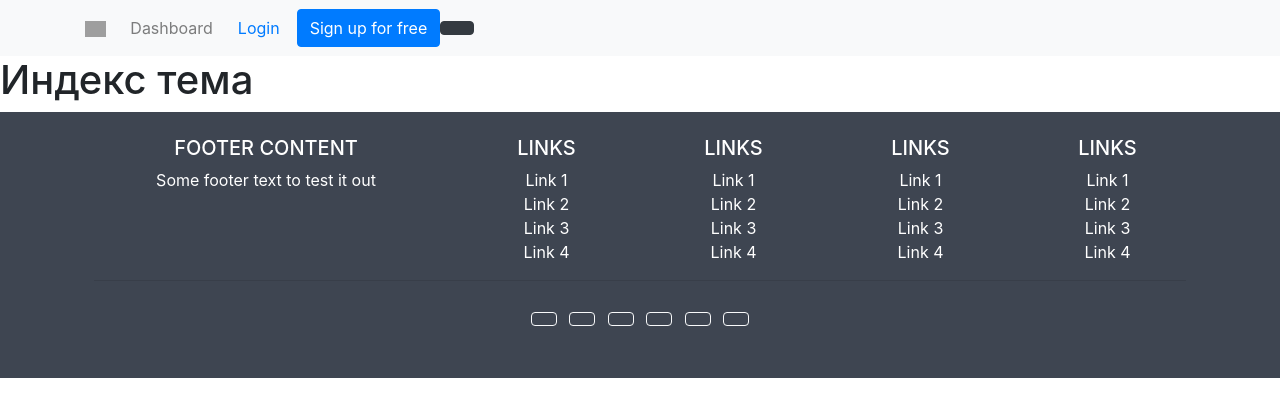
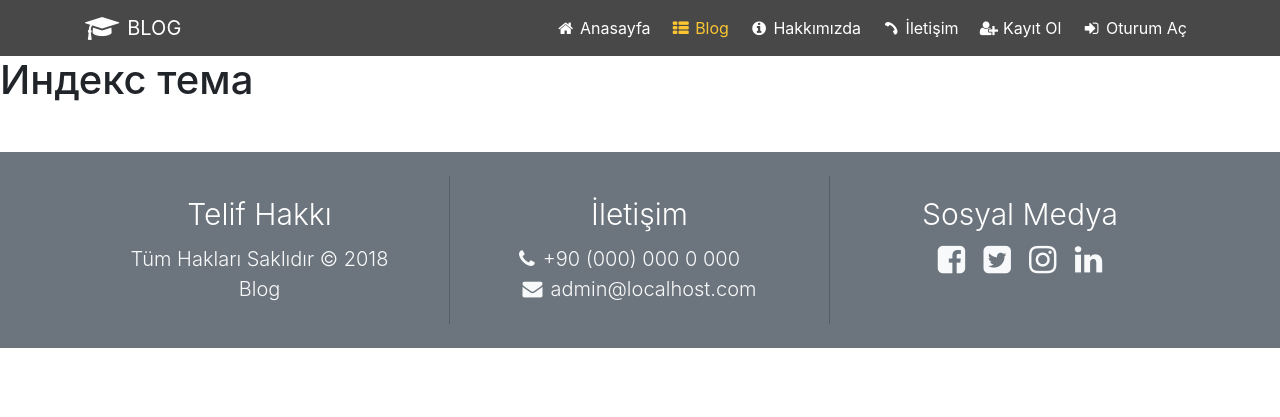
Before and after one commit to OnlyOL/BlogTypeProject, a Django app: page / in a window 1280 px wide. Shown: the top 417 px of the page. Run offline with Django 4.2, Linux system fonts and the light colour scheme; some libraries are stand-ins or nearby versions; grey boxes are pictures that could not be loaded.

Commit message:
Changed HTML

```diff
--- a/blog/templates/blog/main.html
+++ b/blog/templates/blog/main.html
@@ -1,258 +1,144 @@
 <!DOCTYPE html>
-<html lang="en">
-<head>
-    <meta charset="UTF-8">
-    <link rel="stylesheet" href="https://cdn.jsdelivr.net/npm/bootstrap@4.3.1/dist/css/bootstrap.min.css" integrity="sha384-ggOyR0iXCbMQv3Xipma34MD+dH/1fQ784/j6cY/iJTQUOhcWr7x9JvoRxT2MZw1T" crossorigin="anonymous">
-    <script src="https://code.jquery.com/jquery-3.3.1.slim.min.js" integrity="sha384-q8i/X+965DzO0rT7abK41JStQIAqVgRVzpbzo5smXKp4YfRvH+8abtTE1Pi6jizo" crossorigin="anonymous"></script>
-    <script src="https://cdn.jsdelivr.net/npm/popper.js@1.14.7/dist/umd/popper.min.js" integrity="sha384-UO2eT0CpHqdSJQ6hJty5KVphtPhzWj9WO1clHTMGa3JDZwrnQq4sF86dIHNDz0W1" crossorigin="anonymous"></script>
-    <script src="https://cdn.jsdelivr.net/npm/bootstrap@4.3.1/dist/js/bootstrap.min.js" integrity="sha384-JjSmVgyd0p3pXB1rRibZUAYoIIy6OrQ6VrjIEaFf/nJGzIxFDsf4x0xIM+B07jRM" crossorigin="anonymous"></script>
-    <title>{{title}}</title>
-</head>
-<body>
-<!-- Navbar -->
-<nav class="navbar navbar-expand-lg navbar-light bg-light">
-  <!-- Container wrapper -->
-  <div class="container">
-    <!-- Navbar brand -->
-    <a class="navbar-brand me-2" href="https://mdbgo.com/">
-      <img
-        src="https://mdbcdn.b-cdn.net/img/logo/mdb-transaprent-noshadows.webp"
-        height="16"
-        alt="MDB Logo"
-        loading="lazy"
-        style="margin-top: -1px;"
-      />
-    </a>
+<html lang="en"><head>
+  <meta charset="UTF-8">
 
-    <!-- Toggle button -->
-    <button
-      class="navbar-toggler"
-      type="button"
-      data-mdb-toggle="collapse"
-      data-mdb-target="#navbarButtonsExample"
-      aria-controls="navbarButtonsExample"
-      aria-expanded="false"
-      aria-label="Toggle navigation"
-    >
-      <i class="fas fa-bars"></i>
-    </button>
 
-    <!-- Collapsible wrapper -->
-    <div class="collapse navbar-collapse" id="navbarButtonsExample">
-      <!-- Left links -->
-      <ul class="navbar-nav me-auto mb-2 mb-lg-0">
-        <li class="nav-item">
-          <a class="nav-link" href="#">Dashboard</a>
-        </li>
-      </ul>
-      <!-- Left links -->
+    <link rel="apple-touch-icon" type="image/png" href="https://cpwebassets.codepen.io/assets/favicon/apple-touch-icon-5ae1a0698dcc2402e9712f7d01ed509a57814f994c660df9f7a952f3060705ee.png">
 
-      <div class="d-flex align-items-center">
-        <button type="button" class="btn btn-link px-3 me-2">
-          Login
-        </button>
-        <button type="button" class="btn btn-primary me-3">
-          Sign up for free
-        </button>
-        <a
-          class="btn btn-dark px-3"
-          href="https://github.com/mdbootstrap/mdb-ui-kit"
-          role="button"
-          ><i class="fab fa-github"></i
-        ></a>
-      </div>
-    </div>
-    <!-- Collapsible wrapper -->
-  </div>
-  <!-- Container wrapper -->
-</nav>
-<!-- Navbar -->
+    <meta name="apple-mobile-web-app-title" content="CodePen">
 
-{% block content %}
+    <link rel="shortcut icon" type="image/x-icon" href="https://cpwebassets.codepen.io/assets/favicon/favicon-aec34940fbc1a6e787974dcd360f2c6b63348d4b1f4e06c77743096d55480f33.ico">
 
-{% endblock %}
+    <link rel="mask-icon" type="image/x-icon" href="https://cpwebassets.codepen.io/assets/favicon/logo-pin-b4b4269c16397ad2f0f7a01bcdf513a1994f4c94b8af2f191c09eb0d601762b1.svg" color="#111">
 
 
 
 
 
 
+  <title>CodePen - Bootstrap 4 Navbar</title>
+
+    <link rel="canonical" href="https://codepen.io/abdullahturel/pen/ypYmQj">
+
+
+  <link rel="stylesheet" href="https://cdnjs.cloudflare.com/ajax/libs/twitter-bootstrap/4.0.0/css/bootstrap.css">
+<link rel="stylesheet" href="https://cdnjs.cloudflare.com/ajax/libs/font-awesome/4.7.0/css/font-awesome.css">
+
+<style>
+.navbar { background-color: #484848; }
+.navbar .navbar-nav .nav-link { color: #fff; }
+.navbar .navbar-nav .nav-link:hover { color: #fbc531; }
+.navbar .navbar-nav .active > .nav-link { color: #fbc531; }
+
+footer a.text-light:hover { color: #fed136!important; text-decoration: none; }
+footer .cizgi { border-right: 1px solid #535e67; }
+@media (max-width: 992px) { footer .cizgi { border-right: none; } }
+</style>
+
+  <script>
+  window.console = window.console || function(t) {};
+</script>
+
+
+
+</head>
+
+<body translate="no">
+  <header>
+	<!--- Navbar --->
+	<nav class="navbar navbar-expand-lg">
+		<div class="container">
+			<a class="navbar-brand text-white" href="#"><i class="fa fa-graduation-cap fa-lg mr-2"></i>BLOG</a>
+			<button class="navbar-toggler" type="button" data-toggle="collapse" data-target="#nvbCollapse" aria-controls="nvbCollapse">
+				<span class="navbar-toggler-icon"></span>
+			</button>
+			<div class="collapse navbar-collapse" id="nvbCollapse">
+				<ul class="navbar-nav ml-auto">
+					<li class="nav-item pl-1">
+						<a class="nav-link" href="#"><i class="fa fa-home fa-fw mr-1"></i>Anasayfa</a>
+					</li>
+					<li class="nav-item active pl-1">
+						<a class="nav-link" href="#"><i class="fa fa-th-list fa-fw mr-1"></i>Blog</a>
+					</li>
+					<li class="nav-item pl-1">
+						<a class="nav-link" href="#"><i class="fa fa-info-circle fa-fw mr-1"></i>Hakkımızda</a>
+					</li>
+					<li class="nav-item pl-1">
+						<a class="nav-link" href="#"><i class="fa fa-phone fa-fw fa-rotate-180 mr-1"></i>İletişim</a>
+					</li>
+					<li class="nav-item pl-1">
+						<a class="nav-link" href="#"><i class="fa fa-user-plus fa-fw mr-1"></i>Kayıt Ol</a>
+					</li>
+					<li class="nav-item pl-1">
+						<a class="nav-link" href="#"><i class="fa fa-sign-in fa-fw mr-1"></i>Oturum Aç</a>
+					</li>
+				</ul>
+			</div>
+		</div>
+	</nav>
+	<!--# Navbar #-->
+	</header>
+
+{% block content %}
+
+{% endblock %}
+
+<!--- Footer --->
+	<footer>
+		<div class="jumbotron jumbotron-fluid bg-secondary p-4 mt-5 mb-0">
+			<div class="container">
+				<div class="row">
+					<div class="col-12 col-sm-12 col-md-12 col-lg-4 col-xl-4 cizgi">
+						<div class="card bg-secondary border-0">
+							<div class="card-body text-light text-center">
+								<h5 class="card-title text-white display-4" style="font-size:30px">Telif Hakkı</h5>
+							<p class="d-inline lead">Tüm Hakları Saklıdır © 2018<br>
+							<a href="#" class="text-light d-block lead">Blog</a>
+							</p>
+
+							</div>
+						</div>
+					</div>
+
+					<div class="col-12 col-sm-12 col-md-6 col-lg-4 col-xl-4 cizgi">
+						<div class="card bg-secondary border-0">
+							<div class="card-body text-center">
+								<h5 class="card-title text-white display-4" style="font-size:30px">İletişim</h5>
+								<a class="text-light d-block lead" style="margin-left: -20px" href="#"><i class="fa fa-phone mr-2"></i>+90 (000) 000 0 000</a>
+								<a class="text-light d-block lead" href="#"><i class="fa fa-envelope mr-2"></i>admin@localhost.com</a>
+							</div>
+						</div>
+					</div>
+
+					<div class="col-12 col-sm-12 col-md-6 col-lg-4 col-xl-4">
+						<div class="card bg-secondary border-0">
+							<div class="card-body text-center">
+							<h5 class="card-title text-white display-4" style="font-size:30px">Sosyal Medya</h5>
+
+									<a class="text-light" href="#"><i class="fa fa-facebook-square fa-fw fa-2x"></i></a>
+
+									<a class="text-light" href="#"><i class="fa fa-twitter-square fa-fw fa-2x"></i></a>
+
+									<a class="text-light" href="#"><i class="fa fa-instagram fa-fw fa-2x"></i></a>
+
+									<a class="text-light" href="#"><i class="fa fa-linkedin fa-fw fa-2x"></i></a>
+
+							</div>
+						</div>
+					</div>
+				</div>
+			</div>
+		</div>
+	</footer>
+	<!--# Footer #-->
+  <script src="https://cdnjs.cloudflare.com/ajax/libs/jquery/3.2.1/jquery.min.js"></script>
+<script src="https://cdnjs.cloudflare.com/ajax/libs/popper.js/1.13.0-next.1/esm/popper.js"></script>
+<script src="https://cdnjs.cloudflare.com/ajax/libs/twitter-bootstrap/4.0.0/js/bootstrap.min.js"></script>
+<script src="https://cdnjs.cloudflare.com/ajax/libs/font-awesome/4.7.0/css/font-awesome.css"></script>
 
 
 
 
 
-
-
-
-
-
-
-  <!-- Footer -->
-  <footer
-          class="text-center text-lg-start text-white"
-          style="background-color: #3e4551"
-          >
-    <!-- Grid container -->
-    <div class="container p-4 pb-0">
-      <!-- Section: Links -->
-      <section class="">
-        <!--Grid row-->
-        <div class="row">
-          <!--Grid column-->
-          <div class="col-lg-4 col-md-6 mb-4 mb-md-0">
-            <h5 class="text-uppercase">FOOTER CONTENT</h5>
-
-            <p>
-              Some footer text to test it out
-            </p>
-          </div>
-          <!--Grid column-->
-
-          <!--Grid column-->
-          <div class="col-lg-2 col-md-6 mb-4 mb-md-0">
-            <h5 class="text-uppercase">Links</h5>
-
-            <ul class="list-unstyled mb-0">
-              <li>
-                <a href="#!" class="text-white">Link 1</a>
-              </li>
-              <li>
-                <a href="#!" class="text-white">Link 2</a>
-              </li>
-              <li>
-                <a href="#!" class="text-white">Link 3</a>
-              </li>
-              <li>
-                <a href="#!" class="text-white">Link 4</a>
-              </li>
-            </ul>
-          </div>
-          <!--Grid column-->
-
-          <!--Grid column-->
-          <div class="col-lg-2 col-md-6 mb-4 mb-md-0">
-            <h5 class="text-uppercase">Links</h5>
-
-            <ul class="list-unstyled mb-0">
-              <li>
-                <a href="#!" class="text-white">Link 1</a>
-              </li>
-              <li>
-                <a href="#!" class="text-white">Link 2</a>
-              </li>
-              <li>
-                <a href="#!" class="text-white">Link 3</a>
-              </li>
-              <li>
-                <a href="#!" class="text-white">Link 4</a>
-              </li>
-            </ul>
-          </div>
-          <!--Grid column-->
-
-          <!--Grid column-->
-          <div class="col-lg-2 col-md-6 mb-4 mb-md-0">
-            <h5 class="text-uppercase">Links</h5>
-
-            <ul class="list-unstyled mb-0">
-              <li>
-                <a href="#!" class="text-white">Link 1</a>
-              </li>
-              <li>
-                <a href="#!" class="text-white">Link 2</a>
-              </li>
-              <li>
-                <a href="#!" class="text-white">Link 3</a>
-              </li>
-              <li>
-                <a href="#!" class="text-white">Link 4</a>
-              </li>
-            </ul>
-          </div>
-          <!--Grid column-->
-
-          <!--Grid column-->
-          <div class="col-lg-2 col-md-6 mb-4 mb-md-0">
-            <h5 class="text-uppercase">Links</h5>
-
-            <ul class="list-unstyled mb-0">
-              <li>
-                <a href="#!" class="text-white">Link 1</a>
-              </li>
-              <li>
-                <a href="#!" class="text-white">Link 2</a>
-              </li>
-              <li>
-                <a href="#!" class="text-white">Link 3</a>
-              </li>
-              <li>
-                <a href="#!" class="text-white">Link 4</a>
-              </li>
-            </ul>
-          </div>
-          <!--Grid column-->
-        </div>
-        <!--Grid row-->
-      </section>
-      <!-- Section: Links -->
-      <hr class="mb-4" />
-
-      <!-- Section: Social media -->
-      <section class="mb-4 text-center">
-        <!-- Facebook -->
-        <a
-           class="btn btn-outline-light btn-floating m-1"
-           href="#!"
-           role="button"
-           ><i class="fab fa-facebook-f"></i
-          ></a>
-
-        <!-- Twitter -->
-        <a
-           class="btn btn-outline-light btn-floating m-1"
-           href="#!"
-           role="button"
-           ><i class="fab fa-twitter"></i
-          ></a>
-
-        <!-- Google -->
-        <a
-           class="btn btn-outline-light btn-floating m-1"
-           href="#!"
-           role="button"
-           ><i class="fab fa-google"></i
-          ></a>
-
-        <!-- Instagram -->
-        <a
-           class="btn btn-outline-light btn-floating m-1"
-           href="#!"
-           role="button"
-           ><i class="fab fa-instagram"></i
-          ></a>
-
-        <!-- Linkedin -->
-        <a
-           class="btn btn-outline-light btn-floating m-1"
-           href="#!"
-           role="button"
-           ><i class="fab fa-linkedin-in"></i
-          ></a>
-
-        <!-- Github -->
-        <a
-           class="btn btn-outline-light btn-floating m-1"
-           href="#!"
-           role="button"
-           ><i class="fa-brands fa-github"></i>
-        </a>
-      </section>
-      <!-- Section: Social media -->
-    </div>
-    <!-- Grid container -->
-  </footer>
-  <!-- Footer -->
-
 </body>
 </html>
```
